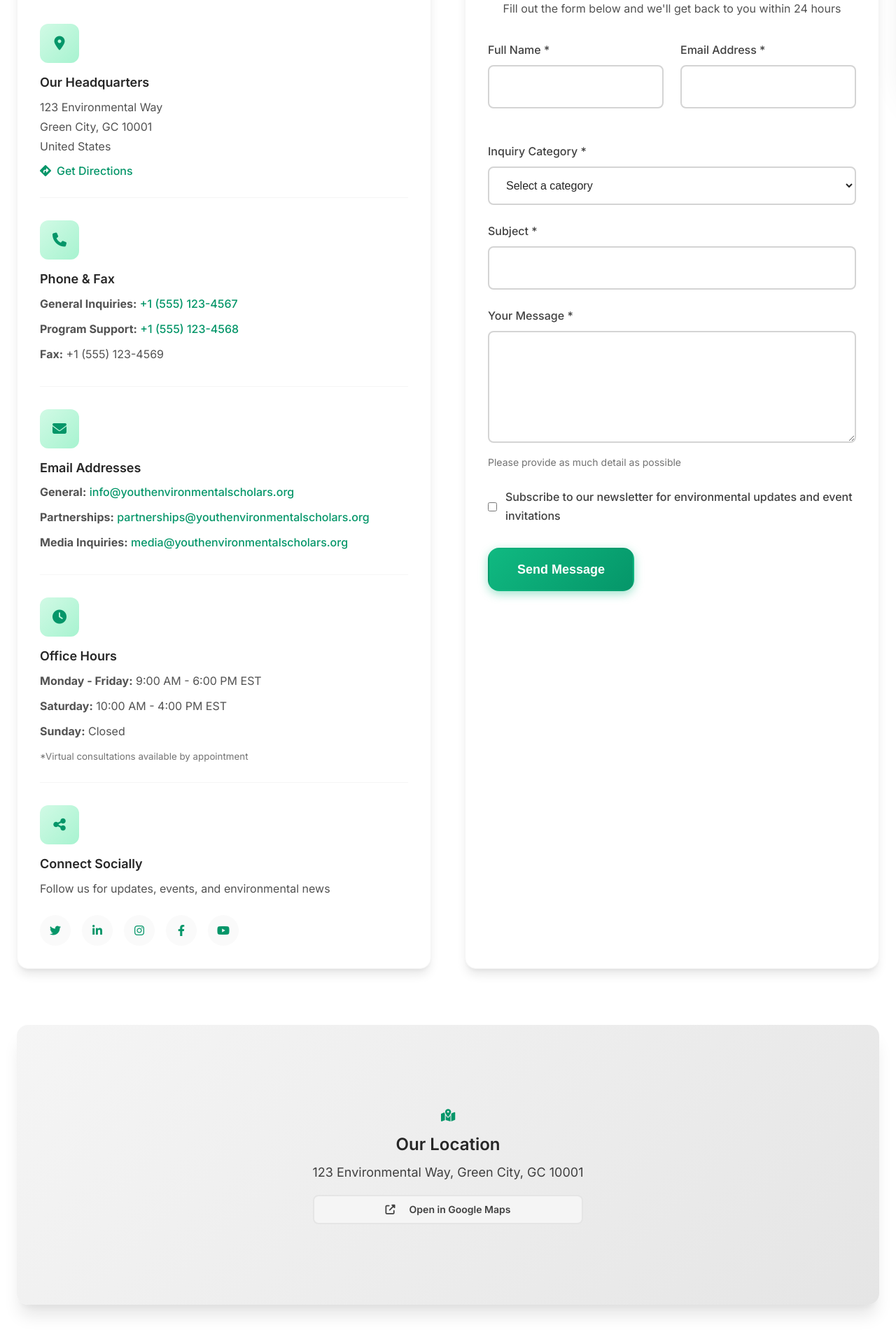
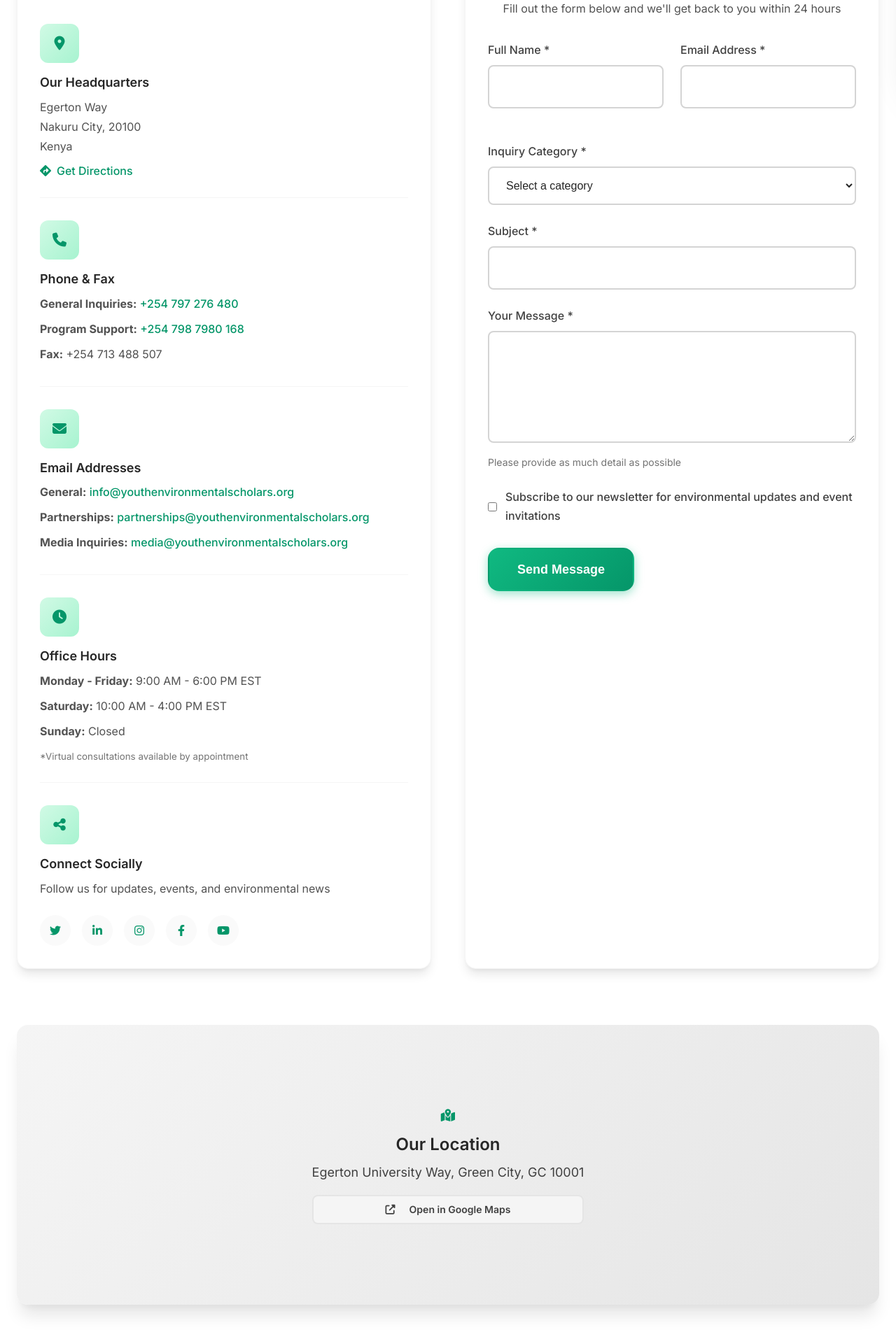
Before and after one commit to eKidenge/environment, a Django app: template templates/contact.html in a window 1280 px wide. Shown: the part 679-2583 px from the top of the page at 70% size. Run offline with Django 3.2, Linux system fonts and the light colour scheme; the template is opened without the code that fills it, so the values that code supplies are empty; some libraries are stand-ins or nearby versions.

Commit message:
Update contact.html

```diff
--- a/templates/contact.html
+++ b/templates/contact.html
@@ -431,9 +431,9 @@
                         <i class="fas fa-map-marker-alt"></i>
                     </div>
                     <h4>Our Headquarters</h4>
-                    <p>123 Environmental Way<br>
-                    Green City, GC 10001<br>
-                    United States</p>
+                    <p>Egerton Way<br>
+                    Nakuru City, 20100<br>
+                    Kenya</p>
                     <a href="https://maps.google.com/?q=123+Environmental+Way+Green+City+GC+10001" target="_blank" rel="noopener">
                         <i class="fas fa-directions mr-2"></i>Get Directions
                     </a>
@@ -444,9 +444,9 @@
                         <i class="fas fa-phone"></i>
                     </div>
                     <h4>Phone & Fax</h4>
-                    <p><strong>General Inquiries:</strong> <a href="tel:+1-555-123-4567">+1 (555) 123-4567</a></p>
-                    <p><strong>Program Support:</strong> <a href="tel:+1-555-123-4568">+1 (555) 123-4568</a></p>
-                    <p><strong>Fax:</strong> +1 (555) 123-4569</p>
+                    <p><strong>General Inquiries:</strong> <a href="tel:+254 797 276 480">+254 797 276 480</a></p>
+                    <p><strong>Program Support:</strong> <a href="tel:+254 798 798 016">+254 798 7980 168</a></p>
+                    <p><strong>Fax:</strong> +254 713 488 507</p>
                 </div>
 
                 <div class="contact-method">
@@ -577,8 +577,8 @@
                 <div class="text-center">
                     <i class="fas fa-map-marked-alt text-4xl mb-4 text-primary"></i>
                     <h4 class="text-xl font-semibold mb-2">Our Location</h4>
-                    <p>123 Environmental Way, Green City, GC 10001</p>
-                    <a href="https://maps.google.com/?q=123+Environmental+Way+Green+City+GC+10001" target="_blank" rel="noopener" class="btn btn-secondary btn-sm mt-4">
+                    <p>Egerton University Way, Green City, GC 10001</p>
+                    <a href="https://www.google.com/maps/place/Egerton+University/@-0.3683,35.9315,15z" target="_blank" rel="noopener" class="btn btn-secondary btn-sm mt-4">
                         <i class="fas fa-external-link-alt mr-2"></i>Open in Google Maps
                     </a>
                 </div>
```
